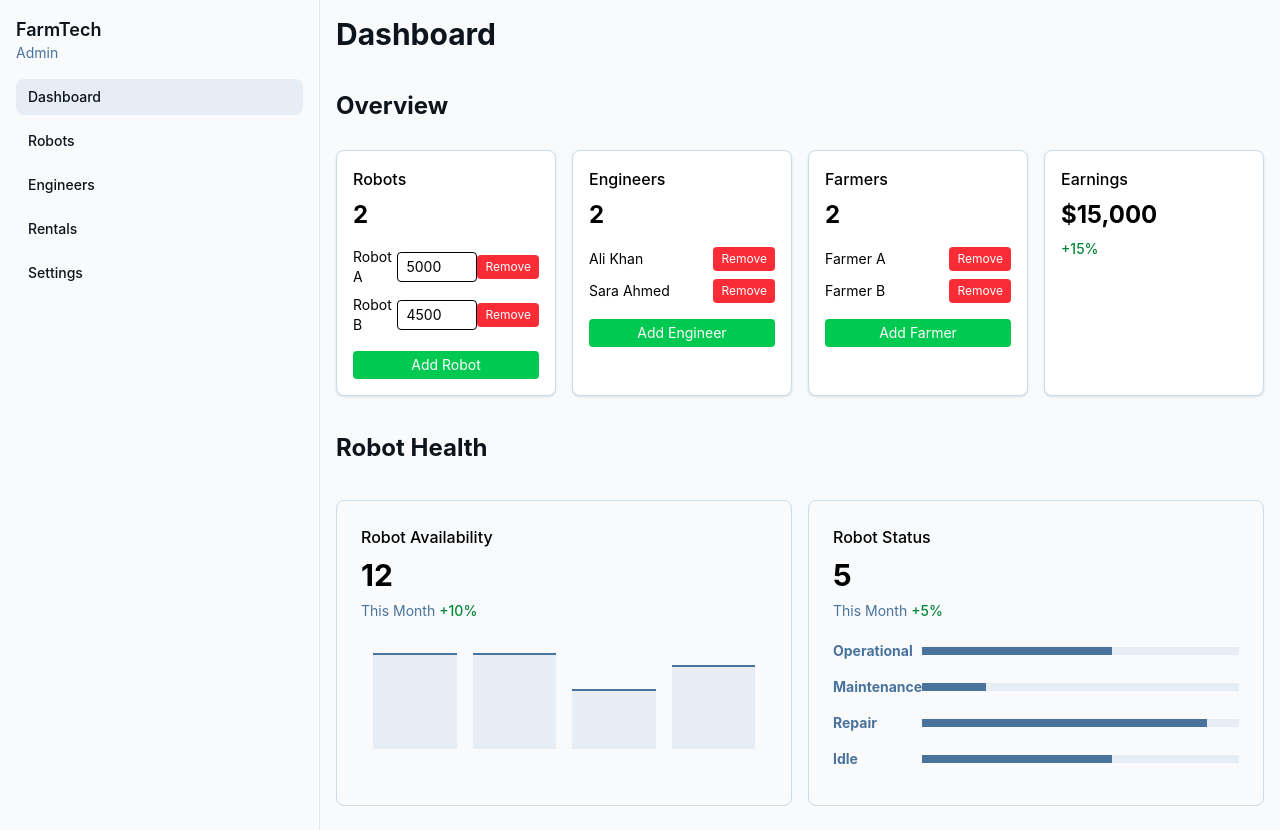
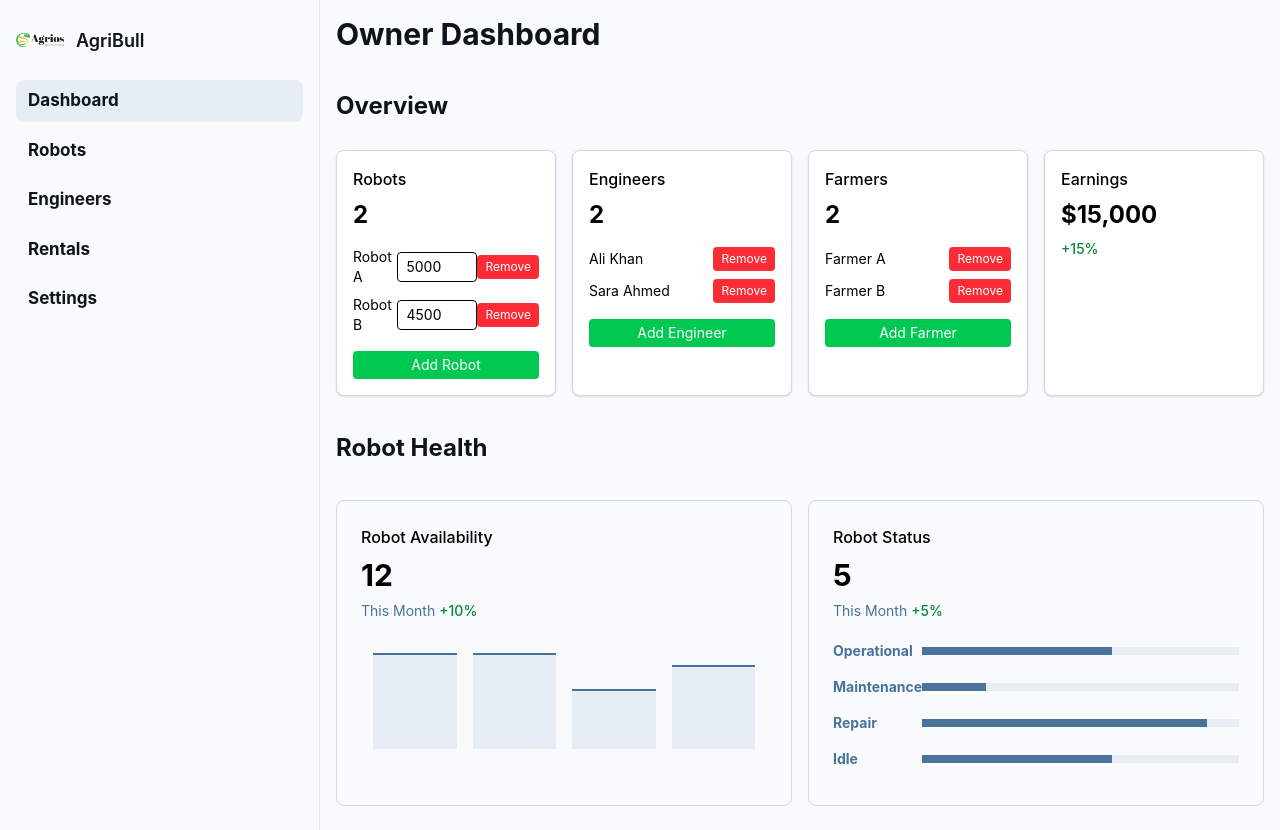
Before and after one commit to Laiba60/FarmManagement, a React (Vite) app in the folder client/: page /dashboard in a window 1280 px wide. Built offline with nearby package versions, Linux system fonts and the light colour scheme.

Commit message:
improve design

```diff
--- a/client/src/pages/Agritecdashboard.jsx
+++ b/client/src/pages/Agritecdashboard.jsx
@@ -2,7 +2,7 @@ import React, { useEffect, useState } from "react";
 import RealTimeMonitor from "../components/RealTimeMonitor";
 import MissionPlanMap from "../components/missionplanmap";
 
-
+import Logo from "../assets/images/Picturelogo.png";
 
 import { Link } from "react-router-dom";
 import {
@@ -54,21 +54,27 @@ const Agritecdashboard = () => {
           <div className="flex h-full min-h-[300px] lg:min-h-[700px] flex-col justify-between bg-slate-50 p-4 border-b lg:border-b-0">
             <div className="flex flex-col gap-4">
               {/* Logo */}
+
+
 <div className="flex gap-3 items-center">
-                <div
-                  className="bg-center bg-no-repeat aspect-square bg-cover rounded-full size-10"
-                  style={{
-                    backgroundImage:
-                      'url("https://lh3.googleusercontent.com/aida-public/AB6AXuBubDXRc5dGvENw1Bh-eXC4T4Y741f9lkVY7sUmP3TitxaYOhYSKsn6RKVgipuvBxRZrCuairzIZFyyHJUG5VpZZfOKsx71TxEXfn8UJuO1D6uJqO3XkGbI50t_GVrQrYqWlldPIxnmo1uz4lw61iRDCzzDnp7rnTfCxsZMbnkvfKsfx9y6tOKAaptq9GpsSlEdsliZttg2OuKt8k40hdQ3g-4ZziQWWFwzwpUNAbK6IENhzfiDKBJYlc8km-D_GJsM5QQjdPxRk8z8")',
-                  }}
-                ></div>
+  {/* Logo Image */}
+    <div className="h-15 w-15">
+      <img
+        src={Logo}
+        alt="No image"
+        className="h-full w-full object-contain"
+      />
+    </div>
+
+  {/* Logo Text */}
   <a
     href="/"
     className="text-[#0d141c] text-[17px] font-bold leading-normal"
   >
-                  AgriTech Solutions
+    AgriBull
   </a>
 </div>
+
 
               {/* Menu */}
               <div className="flex flex-col gap-2">
--- a/client/src/pages/Dashboard.jsx
+++ b/client/src/pages/Dashboard.jsx
@@ -1,6 +1,6 @@
 import React, { useState, useEffect } from "react";
 import { Link } from "react-router-dom";
-
+import Logo from "../assets/images/Picturelogo.png";
 
 const Dashboard = () => {
    const [robots, setRobots] = useState([
@@ -34,30 +34,42 @@ const Dashboard = () => {
         <div className="layout-content-container flex flex-col w-full lg:w-80 bg-slate-50 border-r border-gray-200">
           <div className="flex h-full min-h-[300px] lg:min-h-[700px] flex-col justify-between p-4">
             <div className="flex flex-col gap-4">
-              <div className="flex flex-col">
-                <h1 className="text-[#0d141c] text-lg font-semibold leading-normal">FarmTech</h1>
-                <p className="text-[#49739c] text-sm">Admin</p>
-              </div>
+            <div className="flex items-center gap-3">
+  {/* Logo */}
+  <div className="h-12 w-12">
+    <img
+      src={Logo}
+      alt="No image"
+      className="h-full w-full object-contain"
+    />
+  </div>
+
+  {/* Text */}
+  <h1 className="text-[#0d141c] text-lg font-semibold leading-normal">
+    AgriBull
+  </h1>
+</div>
+
 
               {/* Sidebar Links */}
               <div className="flex flex-col gap-2">
                 {/* Dashboard Link */}
                 <div className="flex items-center gap-3 px-3 py-2 rounded-lg bg-[#e7edf4]">
-                  <p className="text-[#0d141c] text-sm font-medium">
+                  <p className="text-[#0d141c] text-[17px] font-bold">
                     <Link to="/Agritecdashboard">Dashboard</Link>
                   </p>
                 </div>
                 <div className="flex items-center gap-3 px-3 py-2 hover:bg-gray-100 rounded-lg">
-                  <p className="text-[#0d141c] text-sm font-medium">Robots</p>
+                  <p className="text-[#0d141c] text-[17px] font-bold">Robots</p>
                 </div>
                 <div className="flex items-center gap-3 px-3 py-2 hover:bg-gray-100 rounded-lg">
-                  <p className="text-[#0d141c] text-sm font-medium">Engineers</p>
+                  <p className="text-[#0d141c] text-[17px] font-bold">Engineers</p>
                 </div>
                 <div className="flex items-center gap-3 px-3 py-2 hover:bg-gray-100 rounded-lg">
-                  <p className="text-[#0d141c] text-sm font-medium">Rentals</p>
+                  <p className="text-[#0d141c] text-[17px] font-bold">Rentals</p>
                 </div>
                 <div className="flex items-center gap-3 px-3 py-2 hover:bg-gray-100 rounded-lg">
-                  <p className="text-[#0d141c] text-sm font-medium">Settings</p>
+                  <p className="text-[#0d141c] text-[17px] font-bold">Settings</p>
                 </div>
               </div>
             </div>
@@ -68,7 +80,7 @@ const Dashboard = () => {
         <div className="layout-content-container flex flex-col flex-1">
           <div className="flex flex-wrap justify-between gap-3 p-4">
             <p className="text-[#0d141c] tracking-light text-2xl md:text-3xl font-bold leading-tight">
-              Dashboard
+             Owner Dashboard
             </p>
           </div>
 
--- a/client/src/pages/SupportChat.jsx
+++ b/client/src/pages/SupportChat.jsx
@@ -1,5 +1,6 @@
 import React from "react";
 import { useNavigate } from "react-router-dom";
+import Logo from "../assets/images/Picturelogo.png";
 const SupportChat = () => {
    const navigate = useNavigate();
   return (
@@ -13,20 +14,15 @@ const SupportChat = () => {
         {/* Header */}
         <header className="flex flex-wrap items-center justify-between whitespace-nowrap border-b border-solid border-b-[#e7edf4] px-4 sm:px-6 lg:px-10 py-3">
           <div className="flex items-center gap-2 sm:gap-4 text-[#0d141c]">
-            <div className="size-4">
-              <svg
-                viewBox="0 0 48 48"
-                fill="none"
-                xmlns="http://www.w3.org/2000/svg"
-              >
-                <path
-                  d="M4 4H17.3334V17.3334H30.6666V30.6666H44V44H4V4Z"
-                  fill="currentColor"
-                ></path>
-              </svg>
-            </div>
+           <div className="h-12 w-12">
+               <img
+                 src={Logo}
+                 alt="No image"
+                 className="h-full w-full object-contain"
+               />
+             </div>
             <a href="/" className="text-[#0d141c] text-lg font-bold leading-tight tracking-[-0.015em]">
-              FarmBot
+              AgriBull
             </a>
           </div>
           <div className="flex flex-wrap justify-end flex-1 gap-4 sm:gap-8 mt-3 sm:mt-0">
```
Lines whose indentation alone changed are shown as unchanged.
